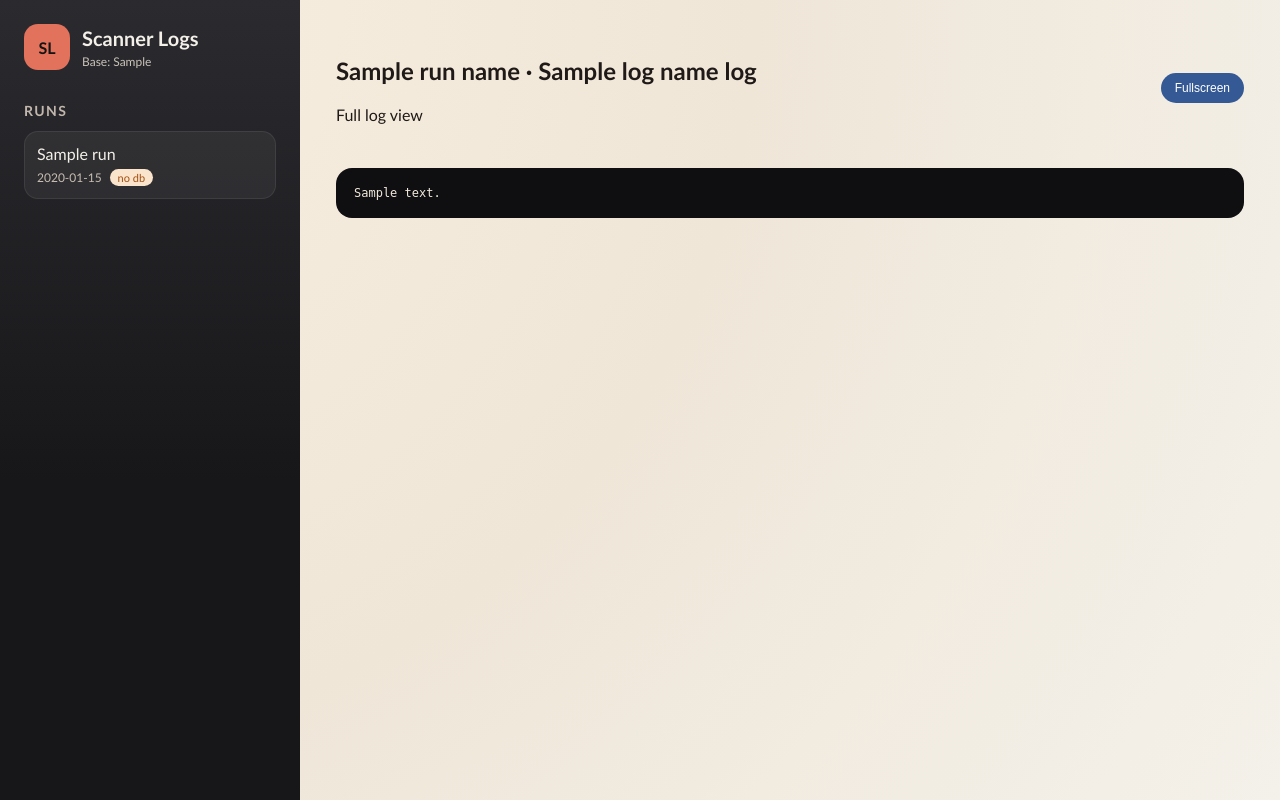
After one commit to Mathis-Z/llm-credential-scanner, a Flask app: template scanner_logs_dashboard/templates/log.html in a window 1280 px wide. The commit adds this page. Run offline with Flask 3, Linux system fonts and the light colour scheme; the template is opened without the code that fills it: most values are stand-ins (such as "Sample title", 1, 10 or a date in 2020).

Commit message:
full log view and better screenshot display

```diff
--- a/scanner_logs_dashboard/app.py
+++ b/scanner_logs_dashboard/app.py
@@ -1,5 +1,6 @@
 import json
 import os
+import re
 import sqlite3
 from pathlib import Path
 from datetime import datetime
@@ -52,6 +53,84 @@ def _read_log_tail(path: Path, max_lines: int = 300):
     return lines, False
 
 
+def _read_log_full(path: Path):
+    if not path.exists():
+        return None
+
+    with path.open("r", encoding="utf-8", errors="replace") as log_file:
+        return log_file.read()
+
+
+def _parse_screenshot_name(name: str):
+    match = re.match(
+        r"^endpoint-(\d+)_(.+)_user-([^_]+)_(before|after)_(\d+)\.png$",
+        name
+    )
+    if not match:
+        return None
+
+    endpoint_pk = int(match.group(1))
+    prefix = match.group(2)
+    user = match.group(3)
+    phase = match.group(4)
+    ts = int(match.group(5))
+
+    parts = prefix.split("_")
+    label = parts[-1] if parts else "unknown"
+    host_path = "_".join(parts[:-1]) if len(parts) > 1 else "unknown"
+
+    return {
+        "endpoint_pk": endpoint_pk,
+        "host_path": host_path,
+        "label": label,
+        "user": user,
+        "phase": phase,
+        "ts": ts
+    }
+
+
+def _group_screenshots(shots, endpoint_map):
+    groups = {}
+    unparsed = []
+
+    for shot in shots:
+        meta = _parse_screenshot_name(shot.name)
+        if not meta:
+            unparsed.append(shot)
+            continue
+
+        key = (meta["endpoint_pk"], meta["user"], meta["label"])
+        endpoint = endpoint_map.get(meta["endpoint_pk"], {})
+        group = groups.setdefault(
+            key,
+            {
+                "endpoint_pk": meta["endpoint_pk"],
+                "endpoint_url": endpoint.get("url"),
+                "host_path": meta["host_path"],
+                "label": meta["label"],
+                "user": meta["user"],
+                "before": [],
+                "after": []
+            }
+        )
+        group[meta["phase"]].append({
+            "path": shot,
+            "name": shot.name,
+            "ts": meta["ts"]
+        })
+
+    for group in groups.values():
+        group["before"].sort(key=lambda s: s["ts"])
+        group["after"].sort(key=lambda s: s["ts"])
+
+    grouped = sorted(
+        groups.values(),
+        key=lambda g: (g["endpoint_pk"], g["user"], g["label"])
+    )
+
+    return grouped, unparsed
+
+
 def _load_run_data(run_path: Path):
     db_path = run_path / "scanner.db"
     scanner_log_path = run_path / "scanner.log"
@@ -63,6 +142,8 @@ def _load_run_data(run_path: Path):
         "scanner_log_path": scanner_log_path,
         "docker_log_path": docker_log_path,
         "screenshots": [],
+        "screenshot_groups": [],
+        "screenshot_unparsed": [],
         "services": [],
         "endpoints": [],
         "found_credentials": [],
@@ -136,6 +217,12 @@ def _load_run_data(run_path: Path):
         data["found_credentials"] = found_credentials
         data["login_panels"] = login_panels
 
+        endpoint_map = {item["pk"]: item for item in endpoint_list}
+        if data["screenshots"]:
+            groups, unparsed = _group_screenshots(data["screenshots"], endpoint_map)
+            data["screenshot_groups"] = groups
+            data["screenshot_unparsed"] = unparsed
+
         data["summary"]["services"] = len(data["services"])
         data["summary"]["endpoints"] = len(endpoint_list)
         data["summary"]["login_panels"] = len(login_panels)
@@ -186,6 +273,35 @@ def screenshot(run_name: str, filename: str):
     return send_from_directory(shot_dir, filename)
 
 
+@app.route("/run/<run_name>/log/<log_name>")
+def log_view(run_name: str, log_name: str):
+    run_path = _run_dir(run_name)
+    if not run_path.exists() or not run_path.is_dir():
+        abort(404)
+
+    log_map = {
+        "scanner": "scanner.log",
+        "docker": "docker.log"
+    }
+    if log_name not in log_map:
+        abort(404)
+
+    log_path = run_path / log_map[log_name]
+    log_content = _read_log_full(log_path)
+    if log_content is None:
+        abort(404)
+
+    runs = _list_runs()
+    return render_template(
+        "log.html",
+        runs=runs,
+        run_name=run_name,
+        base_dir=str(BASE_DIR),
+        log_name=log_name,
+        log_content=log_content
+    )
+
+
 @app.route("/health")
 def health():
     return {"status": "ok", "base_dir": str(BASE_DIR)}
--- a/scanner_logs_dashboard/static/styles.css
+++ b/scanner_logs_dashboard/static/styles.css
@@ -282,6 +335,41 @@ body {
     max-height: 360px;
     overflow: auto;
     font-size: 12px;
+}
+
+.log-page {
+    display: grid;
+    gap: 16px;
+}
+
+.log-header {
+    display: flex;
+    justify-content: space-between;
+    align-items: center;
+}
+
+.fullscreen-target {
+    background: #0f0f12;
+    color: #f1e9dc;
+    padding: 18px;
+    border-radius: 16px;
+    max-height: 75vh;
+    overflow: auto;
+    font-size: 12px;
+}
+
+.fullscreen-button {
+    border: none;
+    padding: 8px 14px;
+    border-radius: 999px;
+    background: var(--accent-2);
+    color: #fff;
+    cursor: pointer;
+    font-size: 12px;
+}
+
+.panel-sub {
+    margin-top: 18px;
 }
 
 .empty {
--- /dev/null
+++ b/scanner_logs_dashboard/templates/log.html
@@ -0,0 +1,25 @@
+{% extends 'base.html' %}
+
+{% block content %}
+<section class="log-page">
+    <div class="log-header">
+        <div>
+            <h2>{{ run_name }} · {{ log_name }} log</h2>
+            <p>Full log view</p>
+        </div>
+        <button class="fullscreen-button" onclick="toggleFullscreen()">Fullscreen</button>
+    </div>
+    <pre id="logTarget" class="fullscreen-target">{{ log_content }}</pre>
+</section>
+
+<script>
+function toggleFullscreen() {
+    const target = document.getElementById('logTarget');
+    if (!document.fullscreenElement) {
+        target.requestFullscreen().catch(() => {});
+    } else {
+        document.exitFullscreen().catch(() => {});
+    }
+}
+</script>
+{% endblock %}
```
Also changed, not shown: other parts of scanner_logs_dashboard/static/styles.css (+53 -0 lines), scanner_logs_dashboard/templates/run.html (+59 -6 lines).
